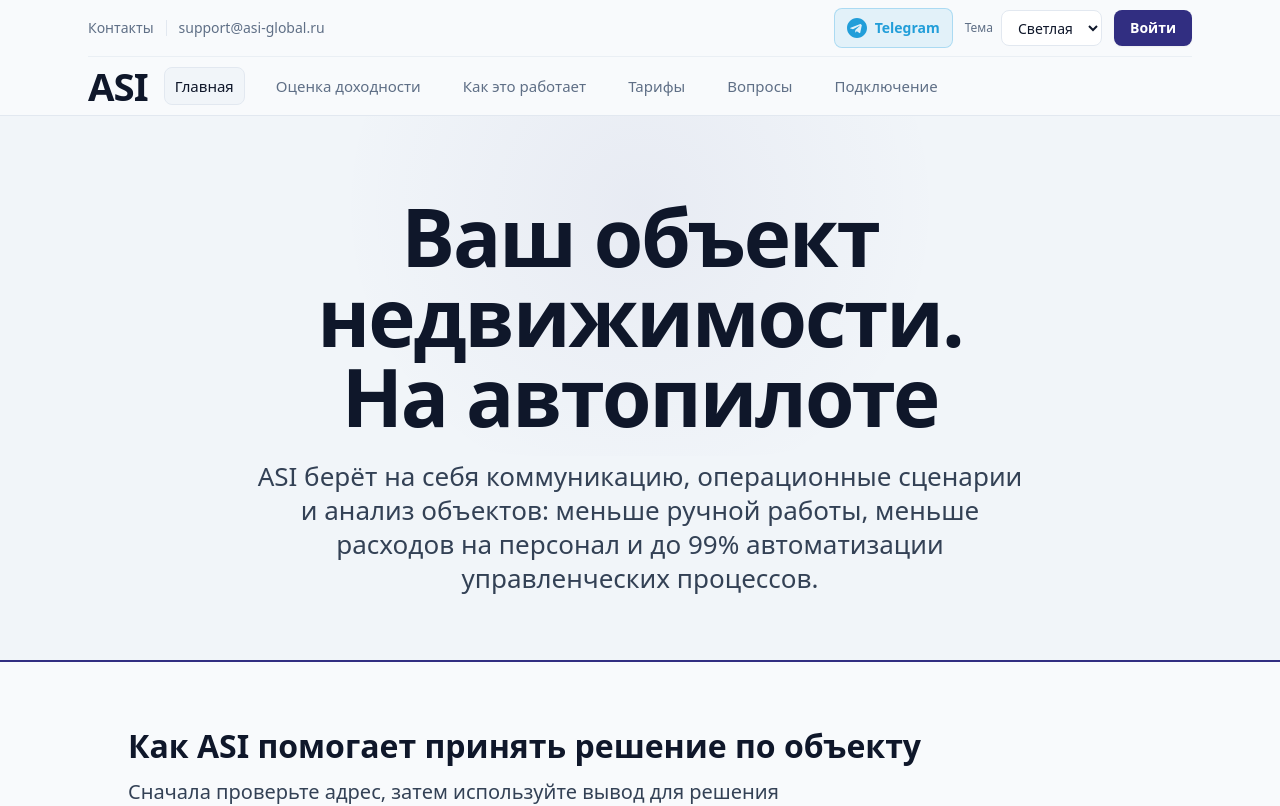
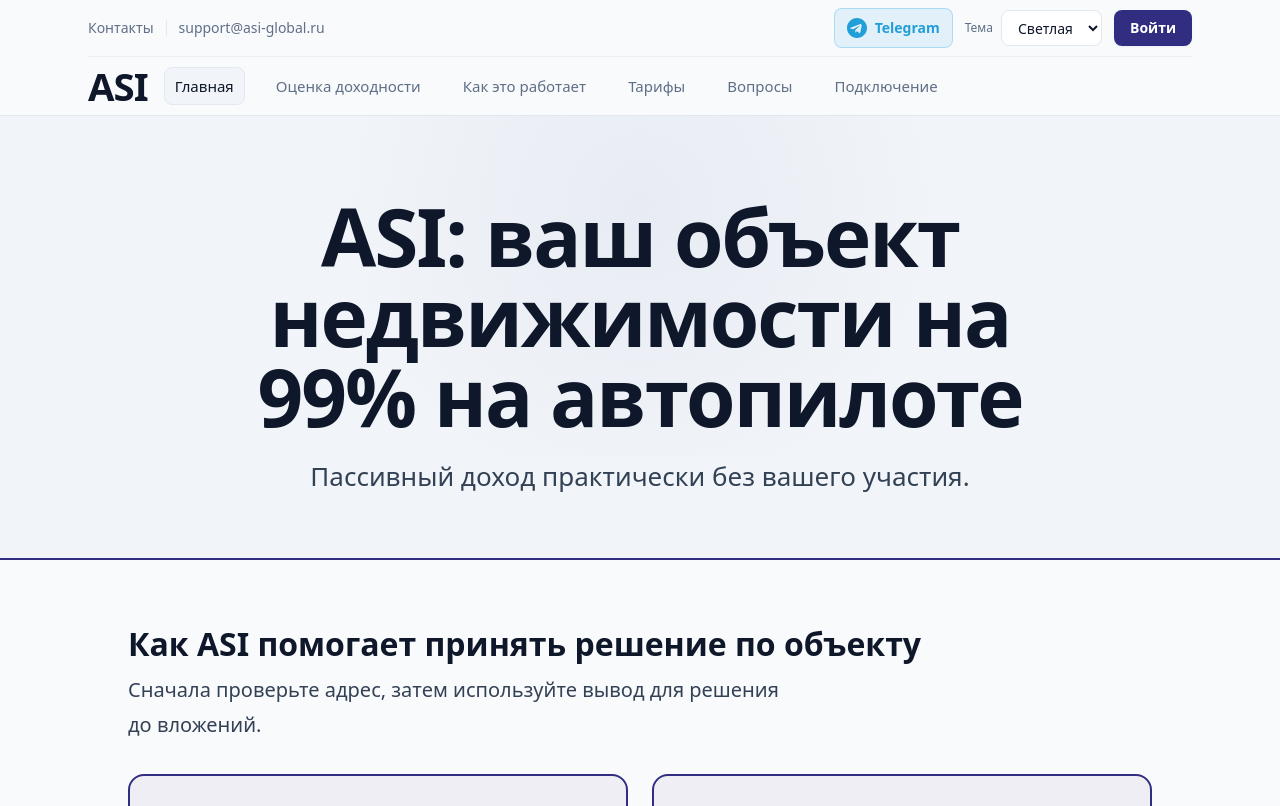
Before and after one commit to ASI-integration/asi-landing, a Next.js app: page /ru in a window 1280 px wide. Shown: the top 806 px of the page. Built offline with nearby package versions, Linux system fonts and the light colour scheme.

Commit message:
Simplify RU landing location CTA flow

```diff
--- a/src/app/ru/page.tsx
+++ b/src/app/ru/page.tsx
@@ -33,9 +33,8 @@ export default function HomeRu() {
           detailsLabel: 'Контакты',
           loginLabel: 'Войти',
           loginHref: '/login',
-          offerHeadline: 'Ваш объект недвижимости. На автопилоте',
-          offerSub:
-            'ASI берёт на себя коммуникацию, операционные сценарии и анализ объектов: меньше ручной работы, меньше расходов на персонал и до 99% автоматизации управленческих процессов.',
+          offerHeadline: 'ASI: ваш объект недвижимости на 99% на автопилоте',
+          offerSub: 'Пассивный доход практически без вашего участия.',
         }} telegramVariant="icon" showTopRow={false} />
 
         {/* ── Воронка: проверка → решение ── */}
```
